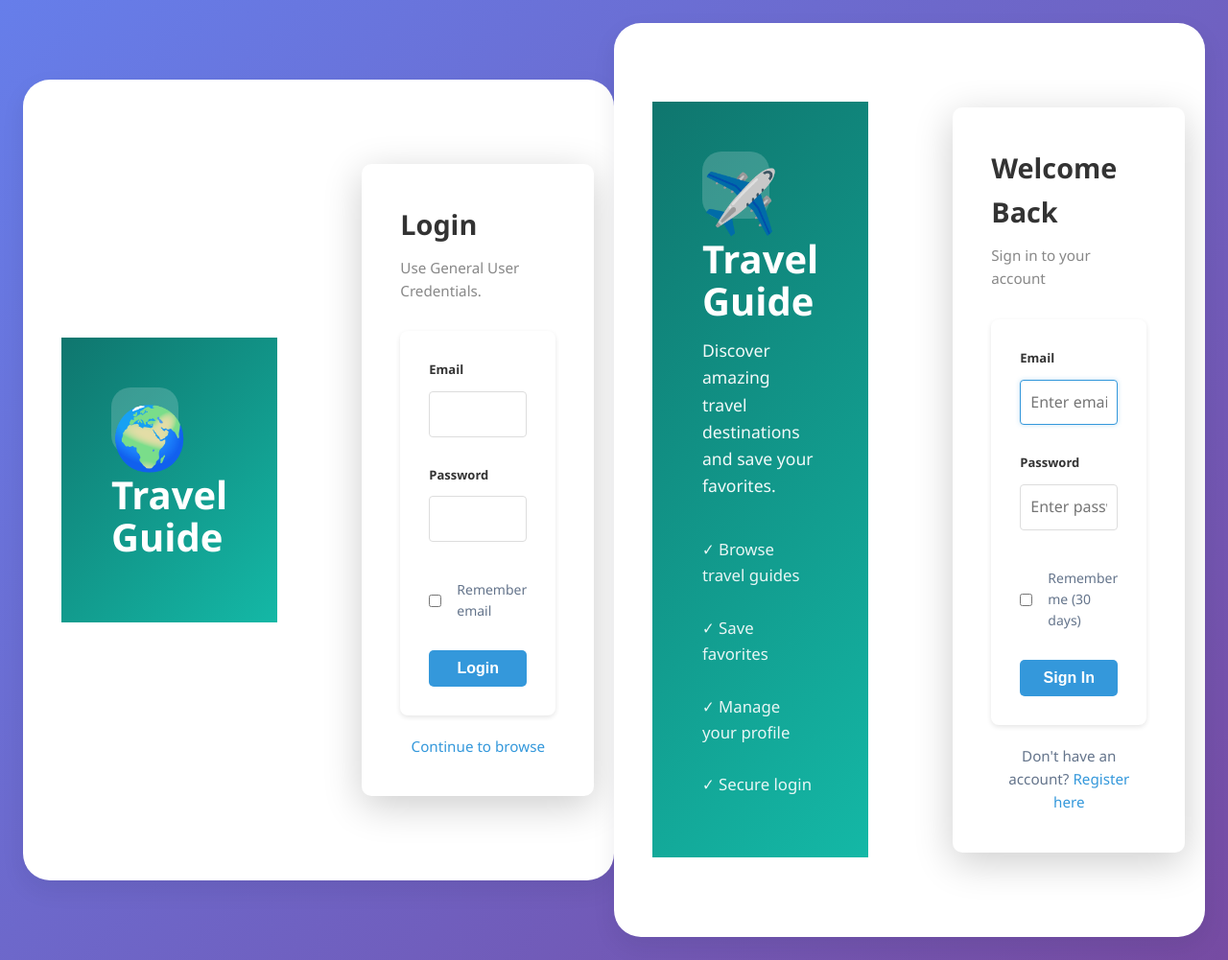
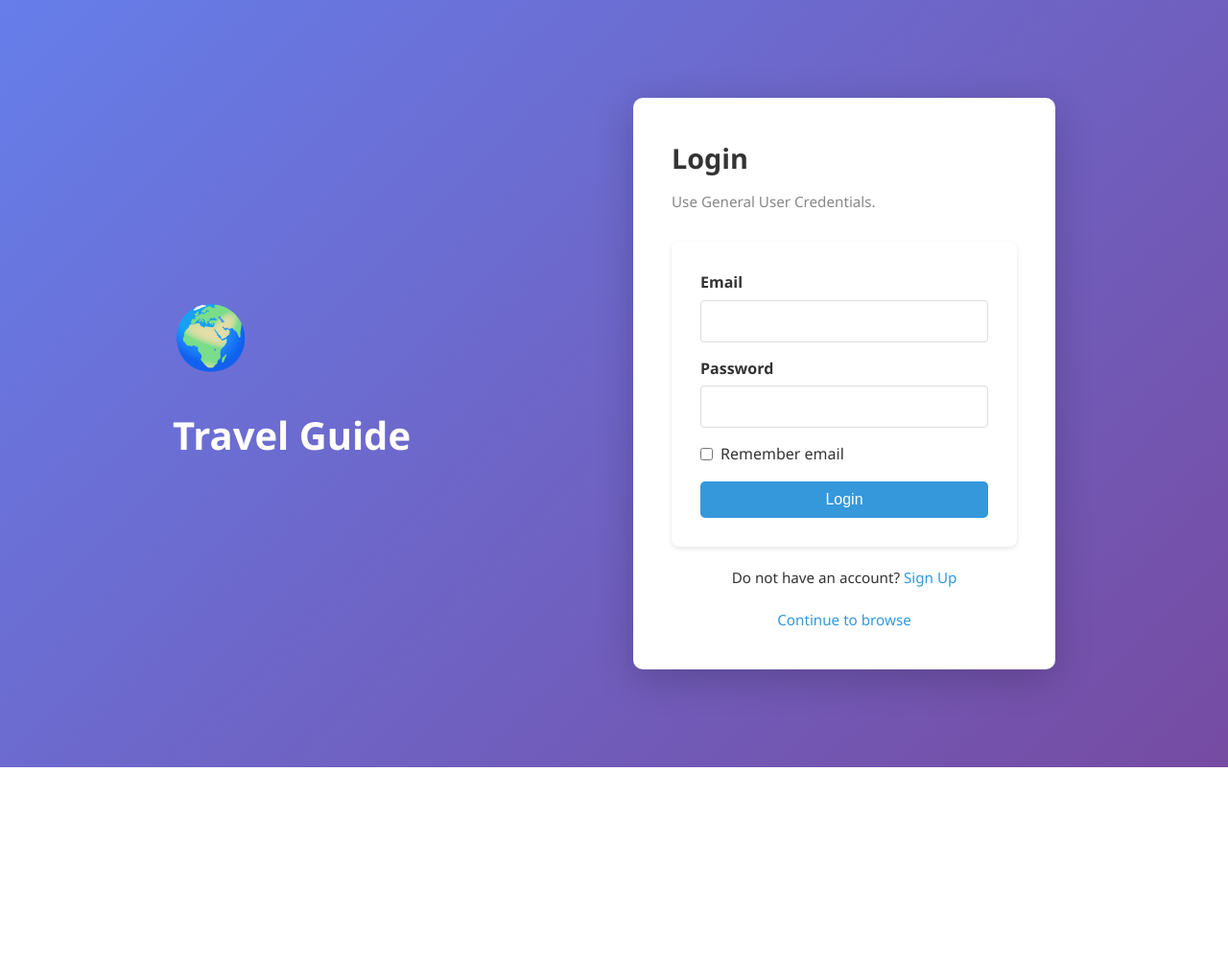
Before and after one commit to MahinAhmadEmon/project-simulator-bat-family, a PHP site: template views/login.php in a window 1280 px wide. Shown: the whole page at 96% size. After the commit the page ends 800 px from the top, so only its background shows below. Run offline with PHP 8.4, Linux system fonts and the light colour scheme; the template is opened without the code that fills it, so the values that code supplies are empty.

Commit message:
Fix: Merge Issues

```diff
--- a/controllers.php
+++ b/controllers.php
@@ -33,7 +33,9 @@ function loginCtrl($conn) {
                 if ($remember) setcookie('remember_email', $email, time() + 86400 * 30, '/');
                 else setcookie('remember_email', '', time() - 3600, '/');
                 header('Location: index.php?page=browse');
-            $error = 'Please fill in both fields.';
+            } else {
+                $error = 'Invalid email or password.';
+            }
         }
     }
 
@@ -210,7 +212,7 @@ function featuredCtrl($conn)
     $comments = array_reverse($_SESSION[$ck]);
     require 'views/featured_detail.php';
 }
-?>
+
 function registerCtrl($conn) {
     $error = $success = '';
     $old   = ['name' => '', 'email' => '', 'role' => 'user'];
--- a/style.css
+++ b/style.css
@@ -60,7 +60,7 @@ img { max-width: 100%; display: block; }
 .btn-delete { background: #fee2e2; color: var(--danger); }
 
 /* Hero */
-.hero { min-height: 410px; display: grid; place-items: center; text-align: center; padding: 70px 22px; background: linear-gradient(rgba(15,118,110,.75), rgba(15,118,110,.72)), url('public/images/default.svg') center/cover no-repeat; color: white; }
+.hero { min-height: 410px; display: grid; place-items: center; text-align: center; padding: 70px 22px; background: linear-gradient(rgba(15,118,110,.75), rgba(15,118,110,.72)), url('images/default.png') center/cover no-repeat; color: white; }
 .hero-content { max-width: 760px; }
 .eyebrow { display: inline-block; margin-bottom: 14px; padding: 7px 12px; border-radius: 999px; background: rgba(255,255,255,.16); font-size: 13px; font-weight: bold; }
 .hero h1 { font-size: clamp(34px, 6vw, 64px); line-height: 1.05; margin-bottom: 16px; }
--- a/views/login.php
+++ b/views/login.php
@@ -5,7 +5,7 @@
     <meta charset="UTF-8">
     <meta name="viewport" content="width=device-width, initial-scale=1.0">
     <title>Login - Travel Guide</title>
-    <link rel="stylesheet" href="style.css">
+    <link rel="stylesheet" href="auth-style.css">
 </head>
 
 <body class="auth-body">
@@ -13,13 +13,6 @@
         <section class="auth-side">
             <div class="logo-big">🌍</div>
             <h1>Travel Guide</h1>
-            <!--<p>Task 4: General USER browse, AJAX filter, comments, and cost estimate.</p>
-        <ul class="feature-list">
-            <li>✓ Browse approved posts</li>
-            <li>✓ AJAX search and filter</li>
-            <li>✓ User comments</li>
-            <li>✓ Cost calculator</li>
-        </ul>-->
         </section>
 
         <section class="auth-form-wrap">
@@ -43,6 +36,9 @@
                     <button class="btn btn-primary btn-block" type="submit">Login</button>
                 </form>
                 <!-- <p class="hint">Demo: user@test.com / user12345</p> -->
+                <p class="auth-foot">Do not have an account?
+                    <a href="index.php?page=register">Sign Up</a>
+                </p>
                 <p class="auth-foot"><a href="index.php?page=browse">Continue to browse</a></p>
             </div>
         </section>
@@ -61,61 +57,3 @@
 </body>
 
 </html>
-<head>
-<meta charset="UTF-8">
-<meta name="viewport" content="width=device-width, initial-scale=1.0">
-<title>Login &mdash; Travel Guide</title>
-<link rel="stylesheet" href="auth-style.css">
-</head>
-<body class="auth-body">
-
-<div class="auth-shell">
-    <div class="auth-side">
-        <div class="logo-big">✈️</div>
-        <h1>Travel Guide</h1>
-        <p>Discover amazing travel destinations and save your favorites.</p>
-        <ul class="feature-list">
-            <li>✓ Browse travel guides</li>
-            <li>✓ Save favorites</li>
-            <li>✓ Manage your profile</li>
-            <li>✓ Secure login</li>
-        </ul>
-    </div>
-
-    <div class="auth-form-wrap">
-        <div class="auth-card">
-            <h2>Welcome Back</h2>
-            <p class="muted">Sign in to your account</p>
-
-            <?php if (!empty($error)): ?>
-                <div class="alert alert-error"><?= htmlspecialchars($error) ?></div>
-            <?php endif; ?>
-
-            <form method="POST" action="index.php?page=login" class="form" novalidate>
-                <div class="field">
-                    <label for="email">Email</label>
-                    <input type="email" id="email" name="email"
-                           value="<?= htmlspecialchars($prefill ?? '') ?>"
-                           placeholder="Enter email" required autofocus>
-                </div>
-                <div class="field">
-                    <label for="password">Password</label>
-                    <input type="password" id="password" name="password"
-                           placeholder="Enter password" required>
-                </div>
-                <label class="checkbox">
-                    <input type="checkbox" name="remember" <?= !empty($prefill) ? 'checked' : '' ?>>
-                    <span>Remember me (30 days)</span>
-                </label>
-                <button type="submit" class="btn btn-primary btn-block">Sign In</button>
-            </form>
-
-            <p class="auth-foot">Don't have an account?
-                <a href="index.php?page=register">Register here</a>
-            </p>
-        </div>
-    </div>
-</div>
-
-</body>
-</html>
```
Also changed, not shown: index.php (+2 -8 lines).
